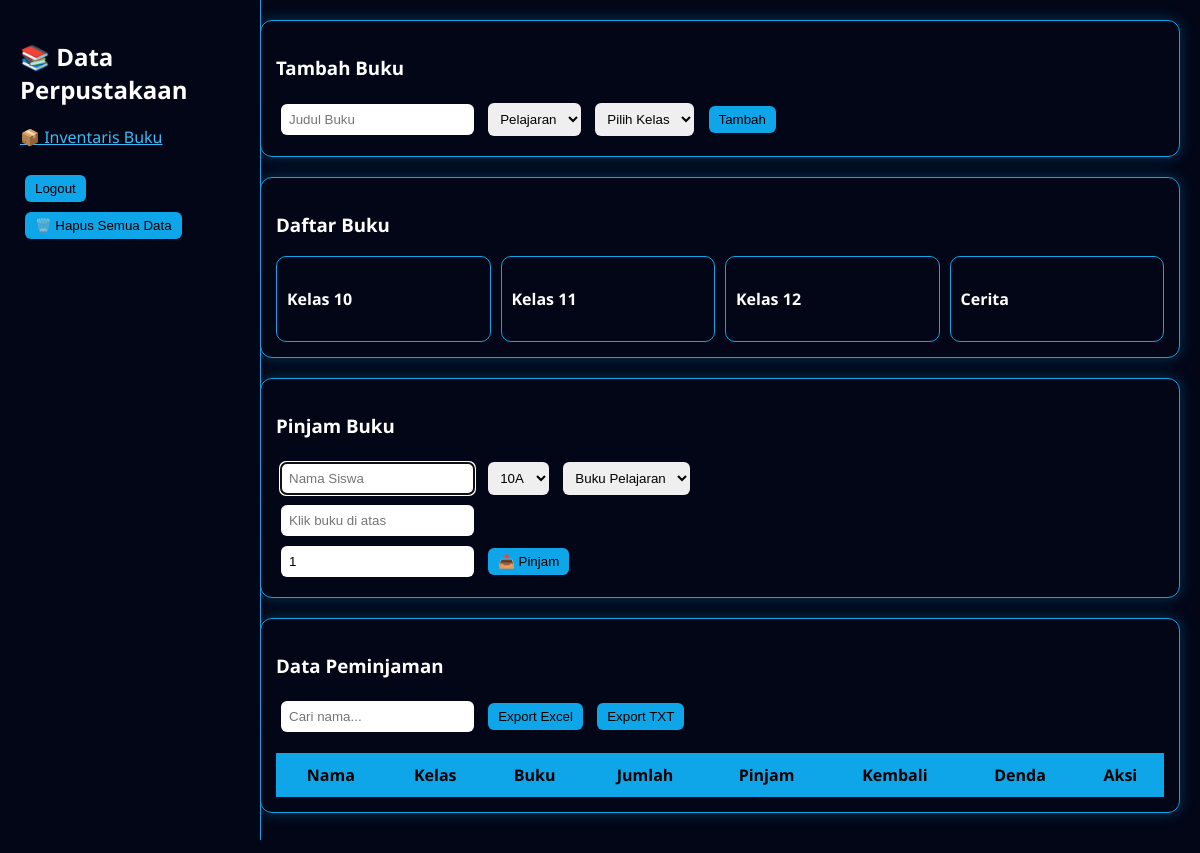
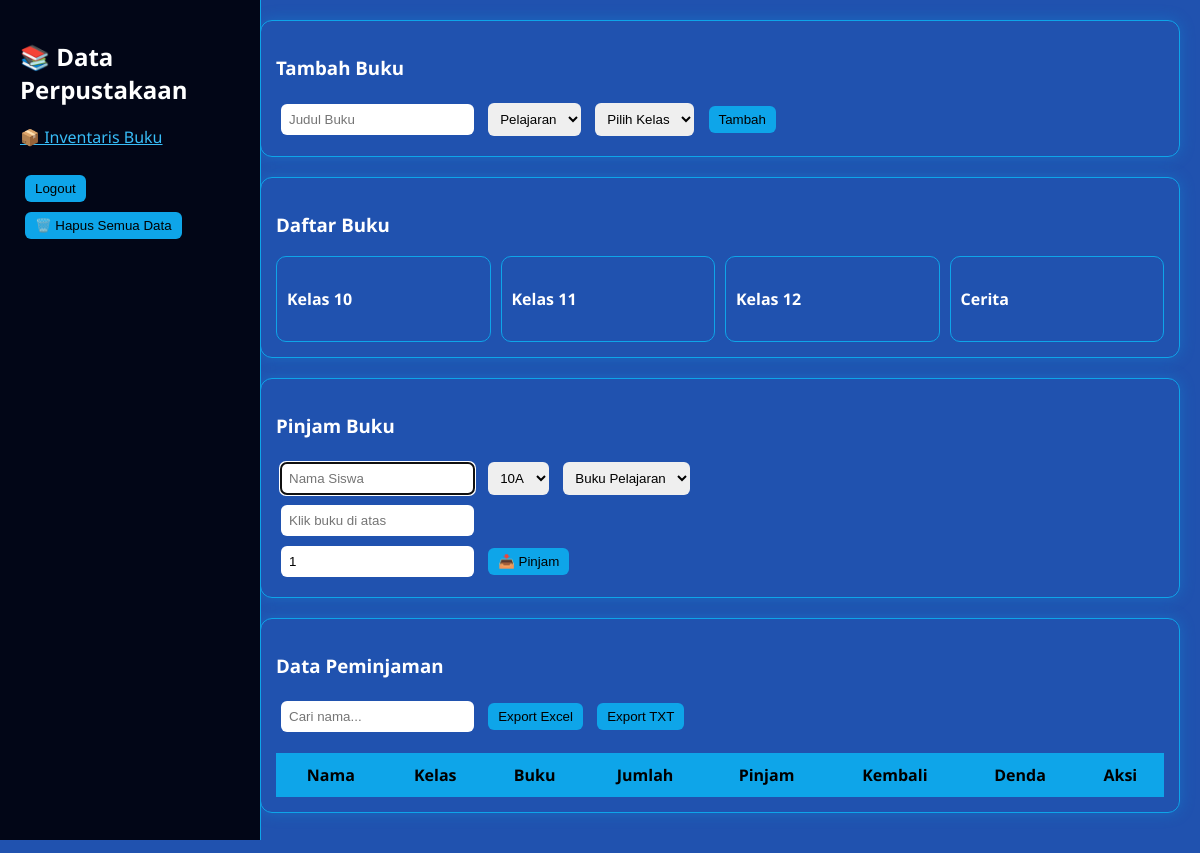
Before and after one commit to AnggarGamers/Perpustakaan, an Electron app: page index.html in a window 1200 px wide. Drawn offline with Linux system fonts and the light colour scheme; no server answers.

Commit message:
Update index.html

```diff
--- a/index.html
+++ b/index.html
@@ -4,7 +4,7 @@
 <title>Perpustakaan Pro</title>
 
 <style>
-body{margin:0;font-family:'Segoe UI';background:#020617;color:white}
+body{margin:0;font-family:'Segoe UI';background:#2052af;color:white}
 .sidebar{width:220px;height:100vh;background:#020617;border-right:1px solid #0ea5e9;position:fixed;padding:20px}
 .main{margin-left:240px;padding:20px}
 .card{border:1px solid #0ea5e9;border-radius:12px;padding:15px;margin-bottom:20px;box-shadow:0 0 15px rgba(14,165,233,0.3)}
```
